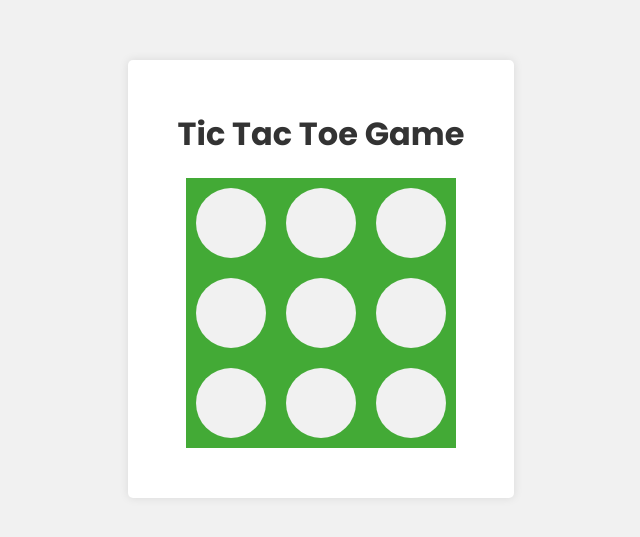
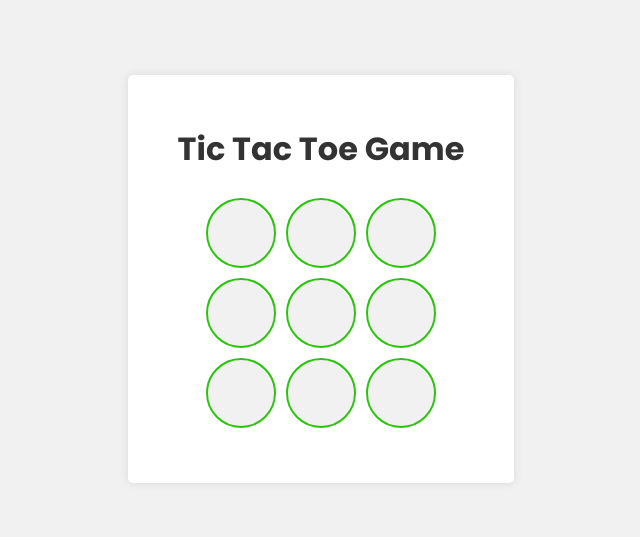
Before and after one commit to MrOLU24/tik-toc-toe, a React (Vite) app: page / in a window 1280 px wide. Shown: the part 121-658 px from the top of the page, without its empty margins (319-959 px from the left). Built offline with nearby package versions, Linux system fonts and the light colour scheme.

Commit message:
adding some styles

```diff
--- a/src/App.css
+++ b/src/App.css
@@ -27,22 +27,24 @@ h1 {
   margin-bottom: 20px;
 }
 .board-row{
-  background-color: rgb(67, 170, 54);
   display: flex;
-  width: 100%;
   justify-content: center;
   align-items: center;
 }
 .board-row .square{
   padding: 20px;
-  margin: 10px;
+  margin: 5px;
   background-color: #f1f1f1;
-  border: none;
   border-radius: 50%;
   width: 70px;
   height: 70px;
   font-size: 1.5rem;
   font-weight: 800;
-  color: #333;
+  color: #0dcc0d;
   cursor: pointer;
+  border: 2px solid #2bc40c;
 }
+.board-row .square:hover{
+  background-color: #e1e1e1;
+  border: 1px solid #5c8870;
+}
```
